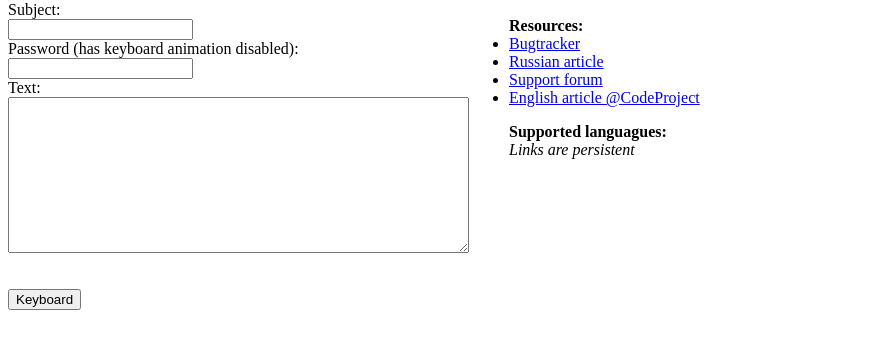
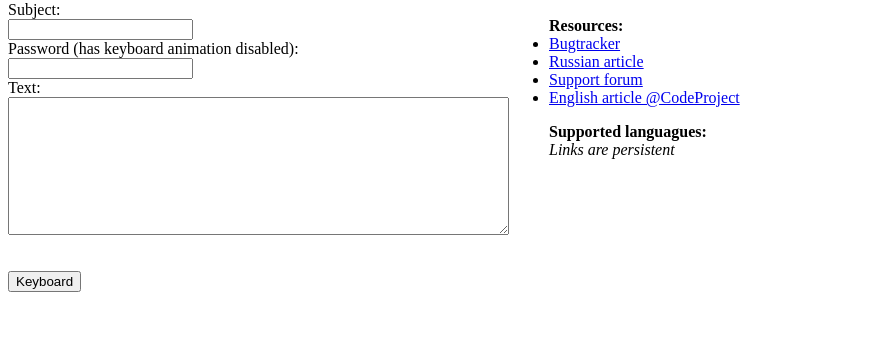
Before and after one commit to wingedfox/jsvk, a plain HTML site: page demo_inline.html in a window 1280 px wide. Shown: the part 105-454 px from the top of the page, without its empty margins (0-890 px from the left). Drawn offline with Linux system fonts and the light colour scheme; a script that the page names is missing.

Commit message:
git-svn-id: http://svn.debugger.ru/repos/jslibs/Virtual%20Keyboard/trunk@445 9a90dfcf-8112-0410-8cf2-8049563067c9

```diff
--- a/demo_inline.html
+++ b/demo_inline.html
@@ -24,7 +24,7 @@ Demos: [<a>Plain text</a>] |
        Password (has keyboard animation disabled):<br />
        <input name="test_pwd" id="test_pwd" type="password" class="VK_no_animate" onfocus="VirtualKeyboard.attachInput(this)" /><br />
        Text:<br />
-       <textarea name="testb" id="testb" type="text" cols="55" rows="10" wrap="soft" onfocus="VirtualKeyboard.attachInput(this)"></textarea>
+       <textarea name="testb" id="testb" type="text" style="font-size:1.5em" cols="40" rows="6" wrap="soft" onfocus="VirtualKeyboard.attachInput(this)"></textarea>
        <br />
        <br />
        <div id="td"></div>
```
